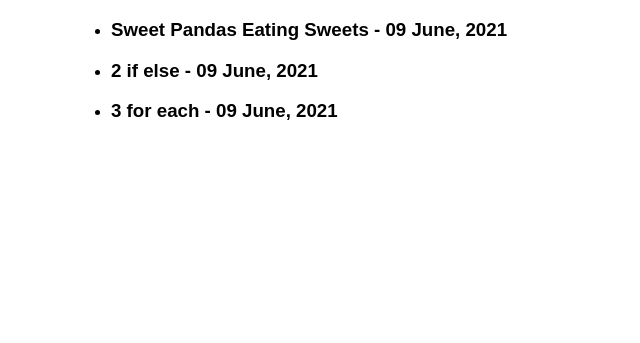
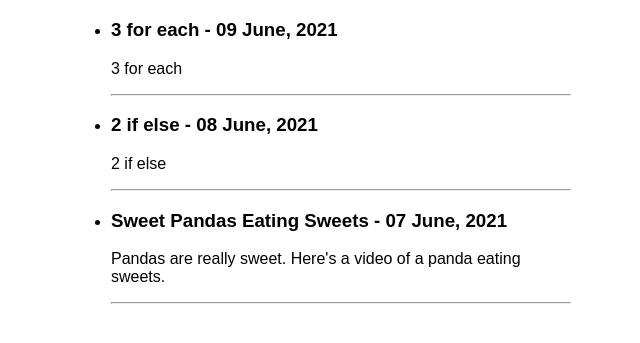
Before and after one commit to jmcarlile/gatsbyjs-getting-started, a Gatsby site in the folder my-gatsby-site/: page /blog in a window 1280 px wide. Shown: the part 165-508 px from the top of the page, without its empty margins (319-959 px from the left). Built offline with nearby package versions, Linux system fonts and the light colour scheme; Gatsby itself is replaced by a stand-in of ours.

Commit message:
added some styling changes to blog list

```diff
--- a/my-gatsby-site/blog/1_hello_world.md
+++ b/my-gatsby-site/blog/1_hello_world.md
@@ -1,6 +1,6 @@
 ---
 title: "Sweet Pandas Eating Sweets"
-date: "2021-06-09"
+date: "2021-06-07"
 ---
 
 Pandas are really sweet.
--- a/my-gatsby-site/blog/2_if_else.md
+++ b/my-gatsby-site/blog/2_if_else.md
@@ -1,5 +1,5 @@
 ---
 title: "2 if else"
-date: "2021-06-09"
+date: "2021-06-08"
 ---
 # 2 if else
--- a/my-gatsby-site/src/pages/blog.js
+++ b/my-gatsby-site/src/pages/blog.js
@@ -14,12 +14,16 @@ const BlogPage = ({data}) => {
             <ul>
             {
                 data.allMarkdownRemark.edges.map(({node}) =>(
-                    // console.log(node.node.excerpt)
-                    <li key={node.frontmatter.id} className={blogListItem}>
+                    <li key={node.id} className={blogListItem}>
                         <h3 className={blogHeader}>
                             {node.frontmatter.title}
                             <span className={blogDate}> - {node.frontmatter.date}</span>
                         </h3>
+                        {/* <p>heelo</p> */}
+                        <p>
+                            {node.excerpt}
+                        </p>
+                        <hr />
                     </li>
                 ))
             }
@@ -30,7 +34,7 @@ const BlogPage = ({data}) => {
 
 export const query = graphql`
   query {
-    allMarkdownRemark {
+    allMarkdownRemark(sort: { fields: [frontmatter___date], order: DESC }) {
       totalCount
       edges {
         node {
```
